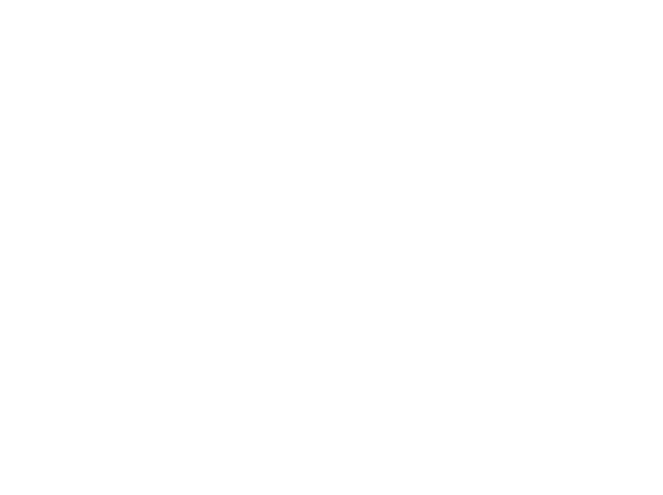
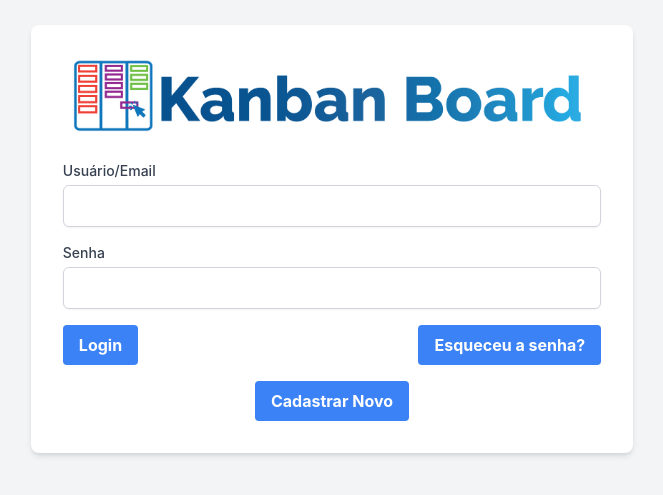
Before and after one commit to eduuk15/KanbanBoardWEB, a React (Create React App) app in the folder frontend/: page /login in a window 1280 px wide. Before the commit this address had no page. Shown: the part 161-656 px from the top of the page, without its empty margins (308-971 px from the left). Built offline with nearby package versions, Linux system fonts and the light colour scheme.

Commit message:
feat: add protection to routes using authcontext

```diff
--- a/frontend/package.json
+++ b/frontend/package.json
@@ -6,10 +6,12 @@
     "@testing-library/jest-dom": "^5.17.0",
     "@testing-library/react": "^13.4.0",
     "@testing-library/user-event": "^13.5.0",
+    "@types/axios": "^0.14.0",
     "@types/jest": "^27.5.2",
     "@types/node": "^16.18.96",
     "@types/react": "^18.2.79",
     "@types/react-dom": "^18.2.25",
+    "axios": "^1.7.2",
     "react": "^18.2.0",
     "react-dom": "^18.2.0",
     "react-icons": "^5.2.1",
--- a/frontend/src/App.tsx
+++ b/frontend/src/App.tsx
@@ -1,13 +1,20 @@
 import React from "react";
 import { BrowserRouter as Router, Route, Routes } from "react-router-dom";
 import LoginPage from "./pages/login";
+import { useAuth } from "./context/AuthContext";
+import NotFoundPage from "./pages/notFound";
 
 const App: React.FC = () => {
+  const { isAuthenticated } = useAuth();
   return (
     <Router>
       <div>
         <Routes>
-          <Route path="/" element={<LoginPage />} />
+          <Route path="/login" element={<LoginPage />} />
+          {isAuthenticated ? (
+            <Route path="/home" element={<LoginPage />} />
+          ) : null}
+          <Route path="*" element={<NotFoundPage />} />
         </Routes>
       </div>
     </Router>
--- /dev/null
+++ b/frontend/src/context/AuthContext.tsx
@@ -0,0 +1,50 @@
+import React, { createContext, useState, useContext, ReactNode } from "react";
+import { useNavigate } from "react-router-dom";
+
+interface AuthContextType {
+  isAuthenticated: boolean;
+  login: (token: string) => void;
+  logout: () => void;
+}
+
+const AuthContext = createContext<AuthContextType | undefined>(undefined);
+
+export const AuthProvider: React.FC<{ children: ReactNode }> = ({
+  children,
+}) => {
+  const [isAuthenticated, setIsAuthenticated] = useState(
+    !!localStorage.getItem("token")
+  );
+
+  const login = (token: string) => {
+    localStorage.setItem("token", token);
+    setIsAuthenticated(true);
+  };
+
+  const logout = () => {
+    localStorage.removeItem("token");
+    setIsAuthenticated(false);
+  };
+
+  return (
+    <AuthContext.Provider value={{ isAuthenticated, login, logout }}>
+      {children}
+    </AuthContext.Provider>
+  );
+};
+
+export const useAuth = (): AuthContextType => {
+  const context = useContext(AuthContext);
+  if (!context) {
+    throw new Error("useAuth must be used within an AuthProvider");
+  }
+  return context;
+};
+
+// Agora, em algum componente onde você precisa de useNavigate():
+const SomeComponent = () => {
+  const { login, logout } = useAuth();
+  const navigate = useNavigate(); // Coloque aqui, dentro de um componente que esteja dentro de um <Router>
+
+  // Uso de navigate...
+};
--- a/frontend/src/index.tsx
+++ b/frontend/src/index.tsx
@@ -2,12 +2,15 @@ import React from "react";
 import ReactDOM from "react-dom/client";
 import "./index.css";
 import App from "./App";
+import { AuthProvider } from "./context/AuthContext";
 
 const root = ReactDOM.createRoot(
   document.getElementById("root") as HTMLElement
 );
 root.render(
   <React.StrictMode>
-    <App />
+    <AuthProvider>
+      <App />
+    </AuthProvider>
   </React.StrictMode>
 );
--- a/frontend/src/pages/login/index.tsx
+++ b/frontend/src/pages/login/index.tsx
@@ -1,21 +1,26 @@
+// src/pages/login/index.tsx
 import React, { useState } from "react";
+import { useAuth } from "../../context/AuthContext";
 import Input from "../../components/common/Input";
 import Button from "../../components/common/Button";
 
 const Login = () => {
   const [email, setEmail] = useState("");
   const [password, setPassword] = useState("");
+  const { login } = useAuth();
 
   const handleLogin = (e: React.FormEvent) => {
     e.preventDefault();
-    // Adicione a lógica de login aqui
+    // Adicione aqui a lógica para chamar a API de autenticação e obter o token
+    const token = "fake-token"; // Substitua pelo token real obtido da API
+    login(token);
   };
 
   return (
     <div className="flex items-center justify-center min-h-screen bg-gray-100">
-      <div className="bg-white p-8 rounded-lg shadow-md w-96">
+      <div className="bg-white p-8 rounded-lg shadow-md w-120">
         <div className="flex justify-center mb-6">
-          <img src="/path-to-your-logo.png" alt="Logo" className="h-20" />
+          <img src="/Kanban-Board.png" alt="Logo" className="h-20" />
         </div>
         <form onSubmit={handleLogin}>
           <Input
@@ -35,7 +40,7 @@ const Login = () => {
           <div className="flex justify-between items-center mb-4">
             <Button type="submit">Login</Button>
             <Button type="button" onClick={() => alert("Esqueceu a senha?")}>
-              Esquecer a Senha
+              Esqueceu a senha?
             </Button>
           </div>
           <div className="flex justify-center">
--- /dev/null
+++ b/frontend/src/pages/notFound/index.tsx
@@ -0,0 +1,13 @@
+// notFoundPage.tsx
+import React from "react";
+
+const NotFoundPage: React.FC = () => {
+  return (
+    <div>
+      <h1>404 - Página não encontrada</h1>
+      <p>Desculpe, a página que você está procurando não existe.</p>
+    </div>
+  );
+};
+
+export default NotFoundPage;
--- /dev/null
+++ b/frontend/src/routes/users.ts
@@ -0,0 +1,13 @@
+import axios from "axios";
+
+export const fetchUsers = async () => {
+  try {
+    const response = await axios.get(
+      `${process.env.REACT_APP_API_BASE_URL}/users`
+    );
+    return response.data;
+  } catch (error) {
+    console.error("Erro ao obter usuários:", error);
+    throw error;
+  }
+};
```
Also changed, not shown: frontend/public/Kanban-Board.png (added), 1 other file (tests, documents, lock files or other folders).
